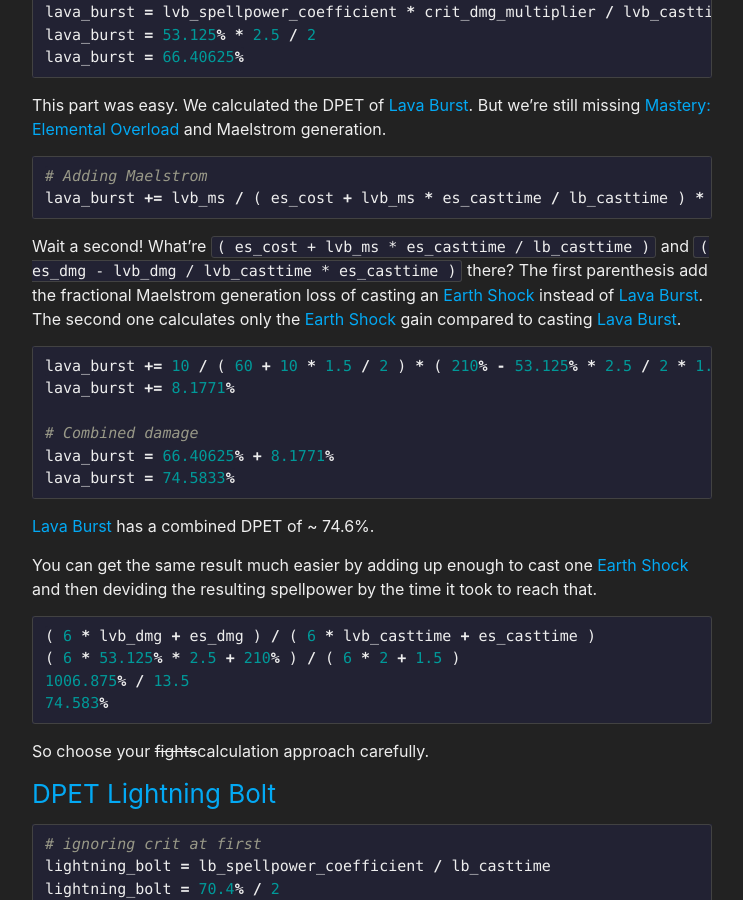
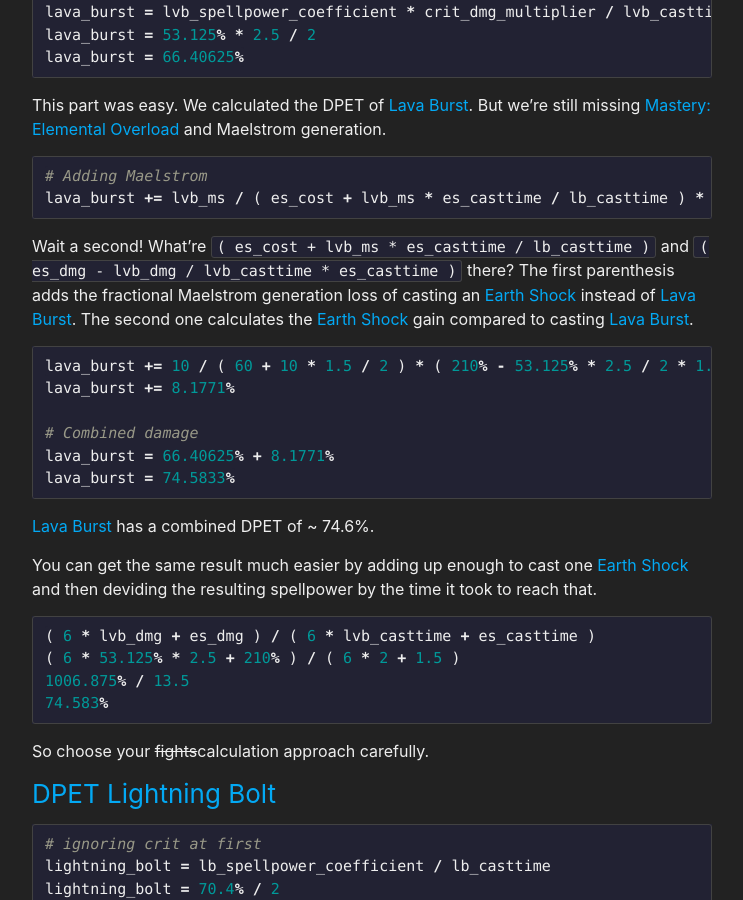
Before and after one commit to stormearthandlava/stormearthandlava.github.io, a Jekyll site: the page built from blog/_posts/2018-12-27-spell-comparisons.md, in a window 1280 px wide and 900 px high, scrolled down 1415 px. Shown: the whole window, without its empty margins (268-1011 px from the left). Built offline with Jekyll 4.4.1, drawn with Linux system fonts in a browser that asks for light colours; a script that is not in the unit is left out; some of the changed text lies outside the part shown.

Commit message:
some spelling errors

````diff
--- a/blog/_posts/2018-12-27-spell-comparisons.md
+++ b/blog/_posts/2018-12-27-spell-comparisons.md
@@ -73,8 +73,8 @@ lava_burst += lvb_ms / ( es_cost + lvb_ms * es_casttime / lb_casttime ) * ( es_d
 ```
 
 Wait a second! What're `( es_cost + lvb_ms * es_casttime / lb_casttime )` and `( es_dmg - lvb_dmg / lvb_casttime * es_casttime )` there?
-The first parenthesis add the fractional Maelstrom generation loss of casting an {{ site.data.spell.es }} instead of {{ site.data.spell.lvb }}.
-The second one calculates only the {{ site.data.spell.es }} gain compared to casting {{ site.data.spell.lvb }}.
+The first parenthesis adds the fractional Maelstrom generation loss of casting an {{ site.data.spell.es }} instead of {{ site.data.spell.lvb }}.
+The second one calculates the {{ site.data.spell.es }} gain compared to casting {{ site.data.spell.lvb }}.
 
 ```python
 lava_burst += 10 / ( 60 + 10 * 1.5 / 2 ) * ( 210% - 53.125% * 2.5 / 2 * 1.5 ) / 2
@@ -214,5 +214,5 @@ This means: once we have more than 60% haste (looking at you Bloodlust!), {{ sit
 
 **Reminder:** The breakpoints of this post aren't meant to be reached for. This post is purely a nice-to-know!
 
-Yours sincerely,
+Yours sincerely,<br/>
 Bloodmallet(EU)
````
